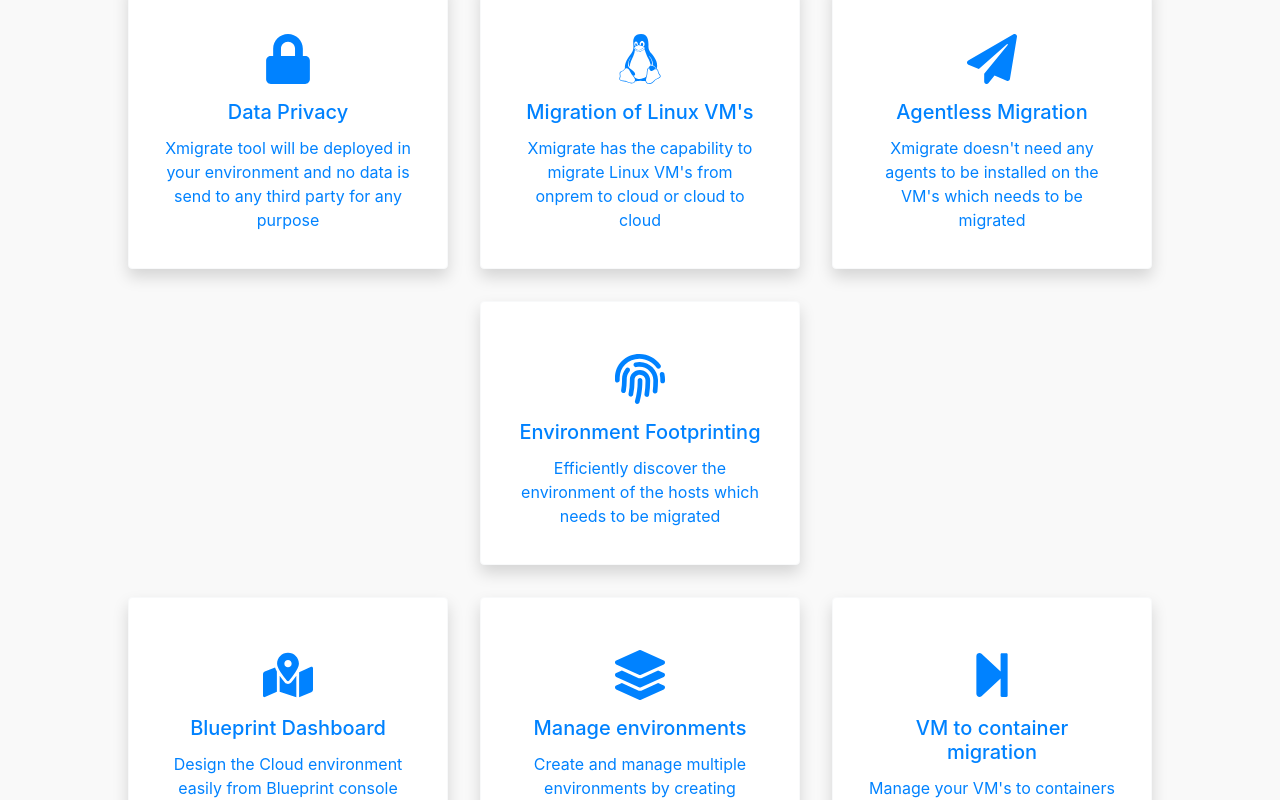
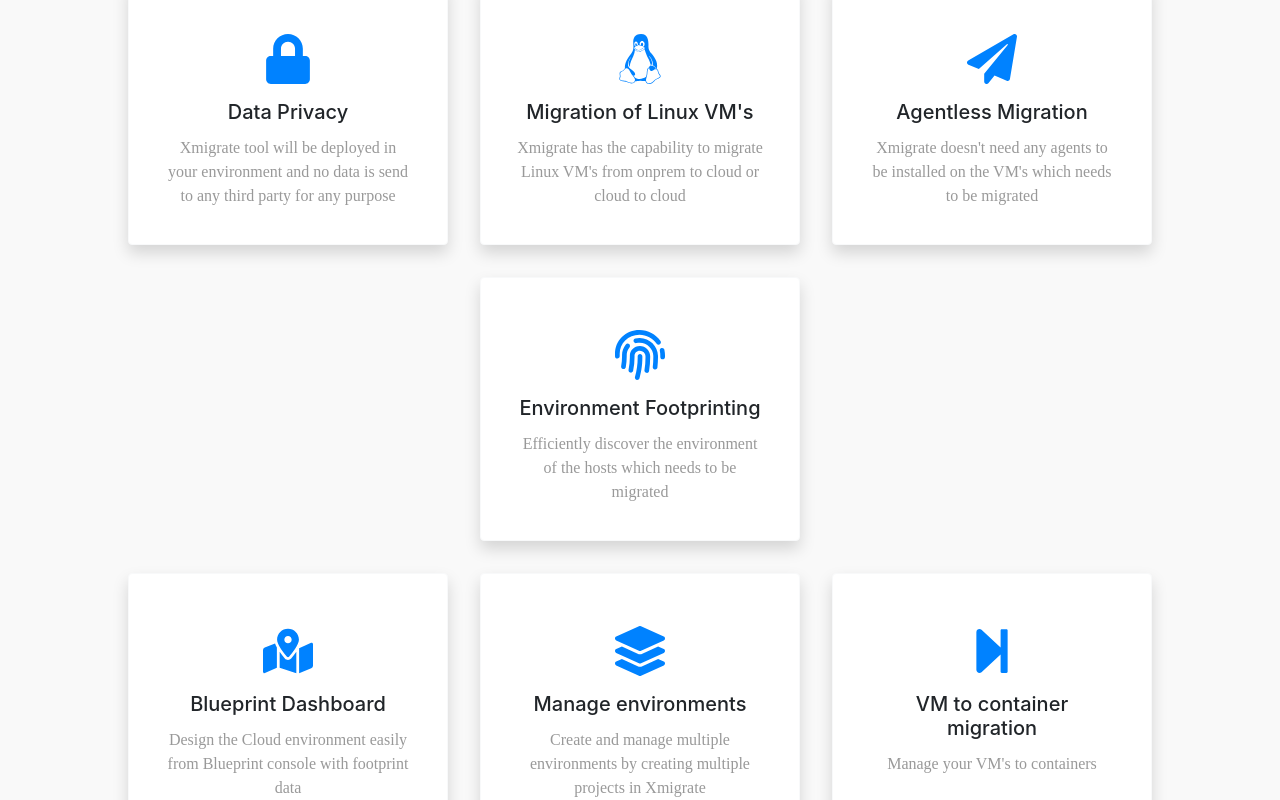
Before and after one commit to xmigrate/xmigrate.cloud, a React (Create React App) app: page / in a window 1280 px wide. Shown: the part 1360-2160 px from the top of the page. Built offline with nearby package versions, Linux system fonts and the light colour scheme.

Commit message:
Changing Font

```diff
--- a/src/pages/Landpage/Landpage.js
+++ b/src/pages/Landpage/Landpage.js
@@ -152,11 +152,11 @@ export default class Landpage extends Component {
                       className="shadow border-light p-3 m-3"
                     >
                       <Card.Body className="iconcard">
-                        <div  className="p-3">
+                        <div  className="clicon p-3">
                           <FaLock size={50} />
                         </div>
                         <Card.Title>Data Privacy</Card.Title>
-                        <Card.Text>
+                        <Card.Text className="lead">
                           Xmigrate tool will be deployed in your environment and
                           no data is send to any third party for any purpose
                         </Card.Text>
@@ -167,11 +167,11 @@ export default class Landpage extends Component {
                       className="shadow border-light p-3 m-3"
                     >
                       <Card.Body className="iconcard">
-                        <div  className="p-3">
+                        <div  className=" clicon p-3">
                           <FaLinux size={50} />
                         </div>
                         <Card.Title>Migration of Linux VM's</Card.Title>
-                        <Card.Text>
+                        <Card.Text className="lead">
                           Xmigrate has the capability to migrate Linux VM's from
                           onprem to cloud or cloud to cloud
                         </Card.Text>
@@ -183,11 +183,11 @@ export default class Landpage extends Component {
                       className="shadow border-light p-3 m-3"
                     >
                       <Card.Body className="iconcard">
-                        <div  className="p-3">
+                        <div  className="clicon p-3">
                           <FaPaperPlane size={50} />
                         </div>
                         <Card.Title>Agentless Migration</Card.Title>
-                        <Card.Text>
+                        <Card.Text className="lead">
                           Xmigrate doesn't need any agents to be installed on
                           the VM's which needs to be migrated
                         </Card.Text>
@@ -199,11 +199,11 @@ export default class Landpage extends Component {
                       className="shadow border-light p-3 m-3"
                     >
                       <Card.Body className="iconcard">
-                        <div  className="p-3">
+                        <div  className="clicon p-3">
                           <FaFingerprint size={50} />
                         </div>
                         <Card.Title>Environment Footprinting</Card.Title>
-                        <Card.Text>
+                        <Card.Text className="lead" >
                           Efficiently discover the environment of the hosts
                           which needs to be migrated
                         </Card.Text>
@@ -216,11 +216,11 @@ export default class Landpage extends Component {
                       className="shadow border-light p-3 m-3"
                     >
                       <Card.Body className="iconcard">
-                        <div  className="p-3">
+                        <div  className="clicon p-3">
                           <FaMapMarkedAlt size={50} />
                         </div>
                         <Card.Title>Blueprint Dashboard</Card.Title>
-                        <Card.Text>
+                        <Card.Text className="lead">
                           Design the Cloud environment easily from Blueprint
                           console with footprint data
                         </Card.Text>
@@ -232,11 +232,11 @@ export default class Landpage extends Component {
                       className="shadow border-light p-3 m-3"
                     >
                       <Card.Body className="iconcard">
-                        <div className="p-3">
+                        <div className="clicon p-3">
                           <FaLayerGroup size={50} />
                         </div>
                         <Card.Title>Manage environments</Card.Title>
-                        <Card.Text>
+                        <Card.Text className="lead">
                           Create and manage multiple environments by creating
                           multiple projects in Xmigrate
                         </Card.Text>
@@ -248,11 +248,11 @@ export default class Landpage extends Component {
                       className="shadow border-light p-3 m-3"
                     >
                       <Card.Body className="iconcard">
-                        <div  className="p-3">
+                        <div  className="clicon p-3">
                           <FaStepForward size={50} />
                         </div>
                         <Card.Title>VM to container migration</Card.Title>
-                        <Card.Text>Manage your VM's to containers</Card.Text>
+                        <Card.Text className="lead">Manage your VM's to containers</Card.Text>
                       </Card.Body>
                     </Card>
 
@@ -261,11 +261,11 @@ export default class Landpage extends Component {
                       className="shadow border-light p-3 m-3"
                     >
                       <Card.Body className="iconcard">
-                        <div  className="p-3">
+                        <div  className="clicon p-3">
                           <FaSortAmountUp size={50} />
                         </div>
                         <Card.Title>Bandwidth Control</Card.Title>
-                        <Card.Text>
+                        <Card.Text className="lead">
                           Control bandwidth usage while you are migrating your
                           servers
                         </Card.Text>
--- a/src/pages/Landpage/Landpage.scss
+++ b/src/pages/Landpage/Landpage.scss
@@ -58,7 +58,6 @@
     }
     .iconcard{
       text-align: center;
-      color: #0082FF;
     }
 
     .footer{
@@ -71,4 +70,7 @@
       color: #0082FF;
       cursor: pointer;
     }
+    .clicon{
+      color: #0082FF;
+    }
 }
```
